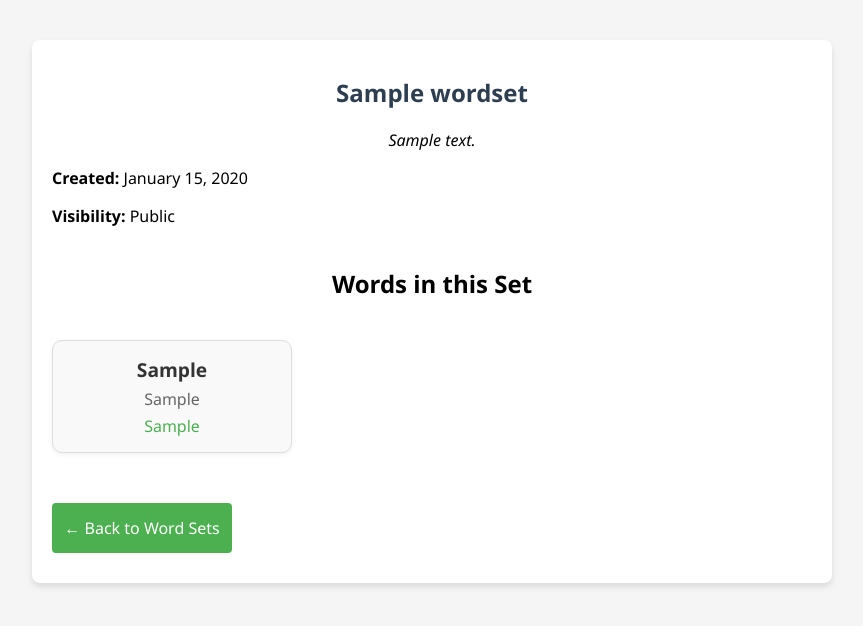
After one commit to kayedopon/LTalk, a Django app: page /wordsets/1/ in a window 1280 px wide. The commit adds this page. Shown: the top 626 px of the page, without its empty margins (208-1071 px from the left). Run offline with Django 5.2, Linux system fonts and the light colour scheme; a user stored in the database is signed in; tables that the repository leaves empty hold one stand-in row (values such as "Sample post"); parts of the project's set-up code (start-up, migrations or seed data) failed here and were passed over.

Commit message:
Add basic wordset detail page

```diff
--- a/LTalk/main/static/main/css/styles.css
+++ b/LTalk/main/static/main/css/styles.css
@@ -250,3 +250,66 @@ body {
     height: 50px;
     text-align: center;
 }
+
+
+.section-title {
+    text-align: center;
+    font-size: 2rem;
+    margin-bottom: 10px;
+}
+
+.section-subtitle {
+    text-align: center;
+    margin-top: 40px;
+    margin-bottom: 20px;
+    font-size: 1.5rem;
+}
+
+.wordset-description {
+    text-align: center;
+    margin-bottom: 10px;
+    font-style: italic;
+}
+
+.words-grid {
+    display: grid;
+    grid-template-columns: repeat(auto-fill, minmax(180px, 1fr));
+    gap: 20px;
+    padding: 20px 0;
+}
+
+.word-card {
+    background-color: #f9f9f9;
+    border: 1px solid #ddd;
+    border-radius: 10px;
+    padding: 15px;
+    text-align: center;
+    box-shadow: 0 2px 5px rgba(0, 0, 0, 0.05);
+    transition: transform 0.2s ease;
+}
+
+.word-card:hover {
+    transform: translateY(-3px);
+}
+
+.word-text {
+    font-size: 1.2rem;
+    font-weight: bold;
+    color: #333;
+}
+
+.infinitive-text {
+    font-size: 1rem;
+    color: #666;
+    margin: 5px 0;
+}
+
+.translation-text {
+    font-size: 1rem;
+    color: #4CAF50;
+}
+
+.back-button-wrapper {
+    text-align: center;
+    margin-top: 30px;
+}
--- a/LTalk/main/templates/main/home.html
+++ b/LTalk/main/templates/main/home.html
@@ -14,7 +14,7 @@
             <ul class="wordsets-list">
                 {% for ws in wordsets %}
                     <li class="word-set">
-                        <a href="#" class="word-set-title">{{ ws.title }}</a>
+                        <a href="{% url 'wordset_detail' ws.id %}" class="word-set-title">{{ ws.title }}</a>
                         <div class="word-set-details">
                             <span class="word-count">{{ ws.word_count|default:75 }} words</span>
                             <div class="progress-circle" style="background: conic-gradient(#4CAF50 {{ ws.progress|default:75 }}%, #ddd {{ ws.progress|default:75 }}%);">
--- /dev/null
+++ b/LTalk/main/templates/main/wordset_detail.html
@@ -0,0 +1,39 @@
+{% load static %}
+<!DOCTYPE html>
+<html lang="en">
+<head>
+    <meta charset="UTF-8">
+    <title>{{ wordset.title }} - Details</title>
+    <link rel="stylesheet" href="{% static 'main/css/styles.css' %}">
+</head>
+<body>
+    <div class="container">
+        <h1 class="section-title">{{ wordset.title }}</h1>
+        {% if wordset.description %}
+            <p class="wordset-description">{{ wordset.description }}</p>
+        {% endif %}
+        <p><strong>Created:</strong> {{ wordset.created|date:"F j, Y" }}</p>
+        <p><strong>Visibility:</strong> {{ wordset.public|yesno:"Public,Private" }}</p>
+
+        <h2 class="section-subtitle">Words in this Set</h2>
+
+        {% if wordset.words.all %}
+        <div class="words-grid">
+            {% for word in wordset.words.all %}
+            <div class="word-card">
+                <div class="word-text">{{ word.word }}</div>
+                <div class="infinitive-text">{{ word.infinitive }}</div>
+                <div class="translation-text">{{ word.translation }}</div>
+            </div>
+            {% endfor %}
+        </div>
+        {% else %}
+            <p class="no-words">No words in this set.</p>
+        {% endif %}
+
+        <div class="back-button-wrapper">
+            <a href="{% url 'home' %}" class="upload-button">← Back to Word Sets</a>
+        </div>
+    </div>
+</body>
+</html>
--- a/LTalk/main/urls.py
+++ b/LTalk/main/urls.py
@@ -1,7 +1,8 @@
 from django.urls import path
-from .views import home, create_set
+from .views import home, create_set, wordset_detail
 
 urlpatterns = [
     path('', home, name='home'),
     path('create-set', create_set, name='create_set'),
+    path('wordsets/<int:id>/', wordset_detail, name='wordset_detail'),
 ]
--- a/LTalk/main/views.py
+++ b/LTalk/main/views.py
@@ -1,35 +1,10 @@
-from django.shortcuts import render, redirect
-from django.contrib import messages
-from django.http import JsonResponse, HttpResponseBadRequest
-from django.views.decorators.csrf import csrf_exempt
-from django.views.decorators.http import require_http_methods
+from django.shortcuts import get_object_or_404, render, redirect
 from django.contrib.auth.decorators import login_required
 
 from .models import Word, WordSet
 
-import google.generativeai as genai
-import PIL.Image
-from dotenv import load_dotenv
-import os
-import json
 
-# Load environment variables from .env file
-load_dotenv()
 
-# Access the API key
-api_key = os.getenv('GOOGLE_API_KEY')
-if not api_key:
-    raise Exception("Please set the GOOGLE_API_KEY in your .env file.")
-
-# Configure the API key
-genai.configure(api_key=api_key)
-
-# ...existing code...
-
-prompt_text = ("Look at the image, extract only lithuanian words and give me their translation. "
-               "Write original Lithuanian words in infinitive form. Format the response as a JSON array "
-               "with objects containing 'word', 'translation', and 'infinitive' fields. "
-               "Example format: [{\"word\":\"word\",\"translation\":\"translation\",\"infinitive\":\"infinitive\"}]")
 
 @login_required(login_url='login')
 def home(request):
@@ -41,3 +16,9 @@ def create_set(request):
     if request.method == 'POST':
             return redirect('home')
     return render(request, "create_set.html")
+
+
+@login_required(login_url='login')
+def wordset_detail(request, id):
+    wordset = get_object_or_404(WordSet, pk=id)
+    return render(request, 'wordset_detail.html', {'wordset': wordset})
```
